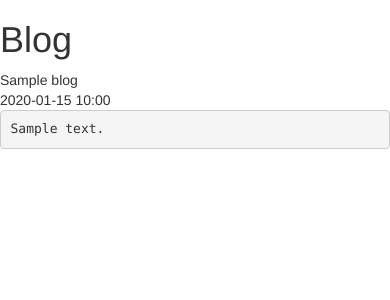
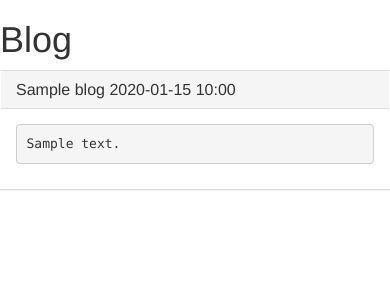
Before and after one commit to alklyn/multiuser_blog, a Python web app: template templates/blog.html in a window 390 px wide. Shown: the top 300 px of the page. Run offline with Jinja, Linux system fonts and the light colour scheme; the template is opened without the code that fills it: most values are stand-ins (such as "Sample title", 1, 10 or a date in 2020); some libraries are stand-ins or nearby versions.

Commit message:
Fix bug introduced in blog main page.

```diff
--- a/blog.py
+++ b/blog.py
@@ -258,8 +258,9 @@ class LastPost(Handler):
         # blogs = db.GqlQuery(query, post_id=post_id)
         # print("id = {}".format(blogs[0].key().id()))
         blogs = [Blog.get_by_id(int(post_id))]
-
-        self.render("blog.html", blogs=blogs)
+        params = dict()
+        params["blogs"] = blogs
+        self.render("blog.html", params=params)
 
     def get(self, post_id):
         self.render_last_post(post_id)
--- a/templates/blog.html
+++ b/templates/blog.html
@@ -8,31 +8,25 @@
 {% endblock %}
 
 {% block header %}
-    <h1> Blog </h1>
+    <div class="row">
+        <div class="col-md-4 col-md-offset-4">
+            <h1> Blog </h1>
+        </div>
+    </div>
 {% endblock %}
 
 {% block content %}
         {% for blog in params["blogs"] %}
-            <div class="row post-header">
-                <div class="col-md-4 post-subject">
-                    {{ blog.subject }}
+        <div class="row">
+            <div class="col-md-4 col-md-offset-4 panel panel-default">
+                <div class="panel-heading">
+                    <h3 class="panel-title">{{ blog.subject }} {{ blog.created.strftime('%Y-%m-%d %H:%M') }}</h3>
                 </div>
-                <div class="col-md-8 created">
-                    {{ blog.created.strftime('%Y-%m-%d %H:%M') }}
+                <div class="panel-body">
+                    <pre class="post-content">{{ blog.content }}</pre>
                 </div>
             </div>
-            <div class="row">
-                <div class="col-md-12 content">
-                    <pre class="post-content">{{ blog.content }}</pre>
-                    <!--The pre tag preserves whitespaces.
-                       The HTML <pre> element (or HTML Preformatted Text)
-                       represents preformatted text. Text within this
-                       element is typically displayed in a non-proportional
-                       ("monospace") font exactly as it is laid out in the
-                       file. Whitespace inside this element is displayed as
-                       typed.-->
-                </div>
-            </div>
+        </div>
         {% endfor %}
 
 {% endblock %}
```
